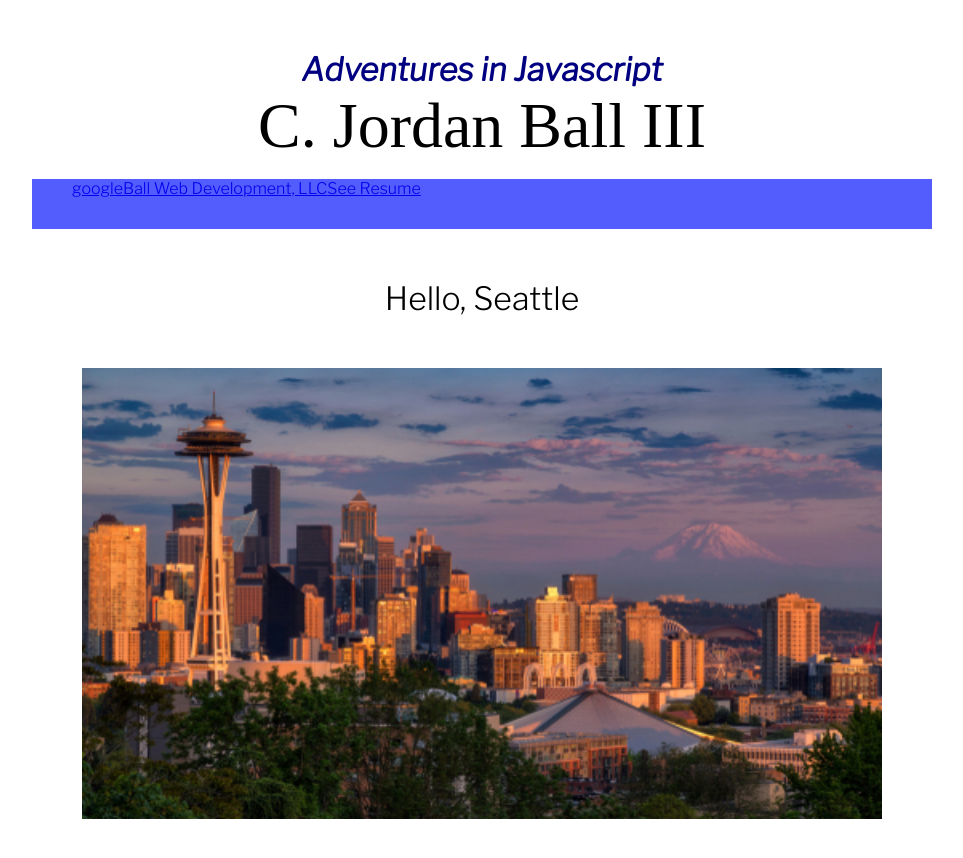
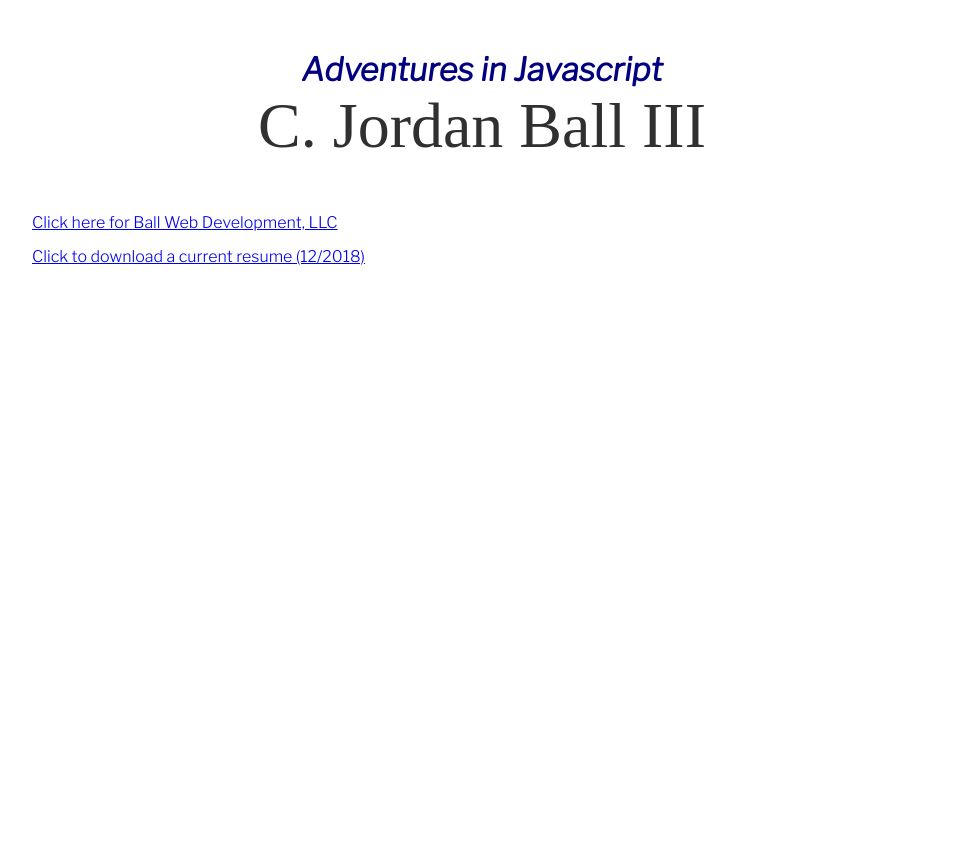
Before and after one commit to cjordanball/personalSite, a React app: page / in a window 1280 px wide. Shown: the whole page, without its empty margins (158-1121 px from the left). Built offline with nearby package versions, Linux system fonts and the light colour scheme.

Commit message:
simplify site

```diff
--- a/package.json
+++ b/package.json
@@ -30,12 +30,12 @@
     "prop-types": "^15.6.2",
     "style-loader": "^0.21.0",
     "webpack": "^4.15.1",
-    "webpack-cli": "^3.0.8"
+    "webpack-cli": "^3.0.8",
+	"webpack-dev-server": "^3.1.4"
   },
   "dependencies": {
     "less": "^3.6.0",
     "react": "^16.4.1",
-    "react-dom": "^16.4.1",
-    "webpack-dev-server": "^3.1.4"
+    "react-dom": "^16.4.1"
   }
 }
--- a/src/assets/jsons/links.js
+++ b/src/assets/jsons/links.js
@@ -1,8 +1,4 @@
 const targetList = [
-	{
-		name: 'google',
-		href: 'https://google.com'
-	},
 	{
 		name: 'Ball Web Development, LLC',
 		href: 'https://www.ballwebdev.com'
--- a/src/components/gcw.js
+++ /dev/null
@@ -1,21 +0,0 @@
-import React from 'react';
-import Header from './header';
-import SubHeader from './subhead';
-import targetList from '../assets/jsons/links';
-import seattle001 from '../assets/images/seattle001.jpg';
-
-const GCW = () => (
-	<div>
-		<Header />
-		<SubHeader targets={targetList} />
-		<div className="GCW">
-			<div className="top-caption">
-				{'Hello, Seattle'}
-			</div>
-			<img alt="Seattle Skyline" id="seattle001" src={seattle001} />
-		</div>
-	</div>
-);
-
-
-export default GCW;
--- /dev/null
+++ b/src/components/root.js
@@ -0,0 +1,19 @@
+import React from 'react';
+import Header from './header';
+
+const Root = () => (
+	<div>
+		<Header />
+		<div>
+			<a href="https://www.ballwebdev.com">Click here for Ball Web Development, LLC</a>
+		</div>
+		<div>
+			<a href="/src/assets/documents/201812Resume.pdf" download="CJBResume">Click to download a current resume (12/2018)</a>
+		</div>
+		<div className="GCW">
+		</div>
+	</div>
+);
+
+
+export default Root;
--- a/src/index.js
+++ b/src/index.js
@@ -1,10 +1,10 @@
 import React from 'react';
 import ReactDOM from 'react-dom';
 import styles from './styles/styles.less';
-import GCW from './components/gcw';
+import Root from './components/Root';
 import './assets/images/ballIcon.ico';
 
 
 ReactDOM.render(
-    <GCW />, document.querySelector('#root')
+	<Root />, document.querySelector('#root')
 );
--- a/src/styles/root.less
+++ b/src/styles/root.less
@@ -5,6 +5,7 @@
     max-width: 900px;
     min-height: 100vh;
     margin: auto;
+	color: #303030;
 }
 
 img {
@@ -35,6 +36,11 @@ img {
     font-size: 48pt;
     margin: 0;
     text-align: center;
+	margin-bottom: 50px;
+}
+
+div {
+	margin: 15px 0 15px 0;
 }
 
 
```
Also changed, not shown: 2 other files.
